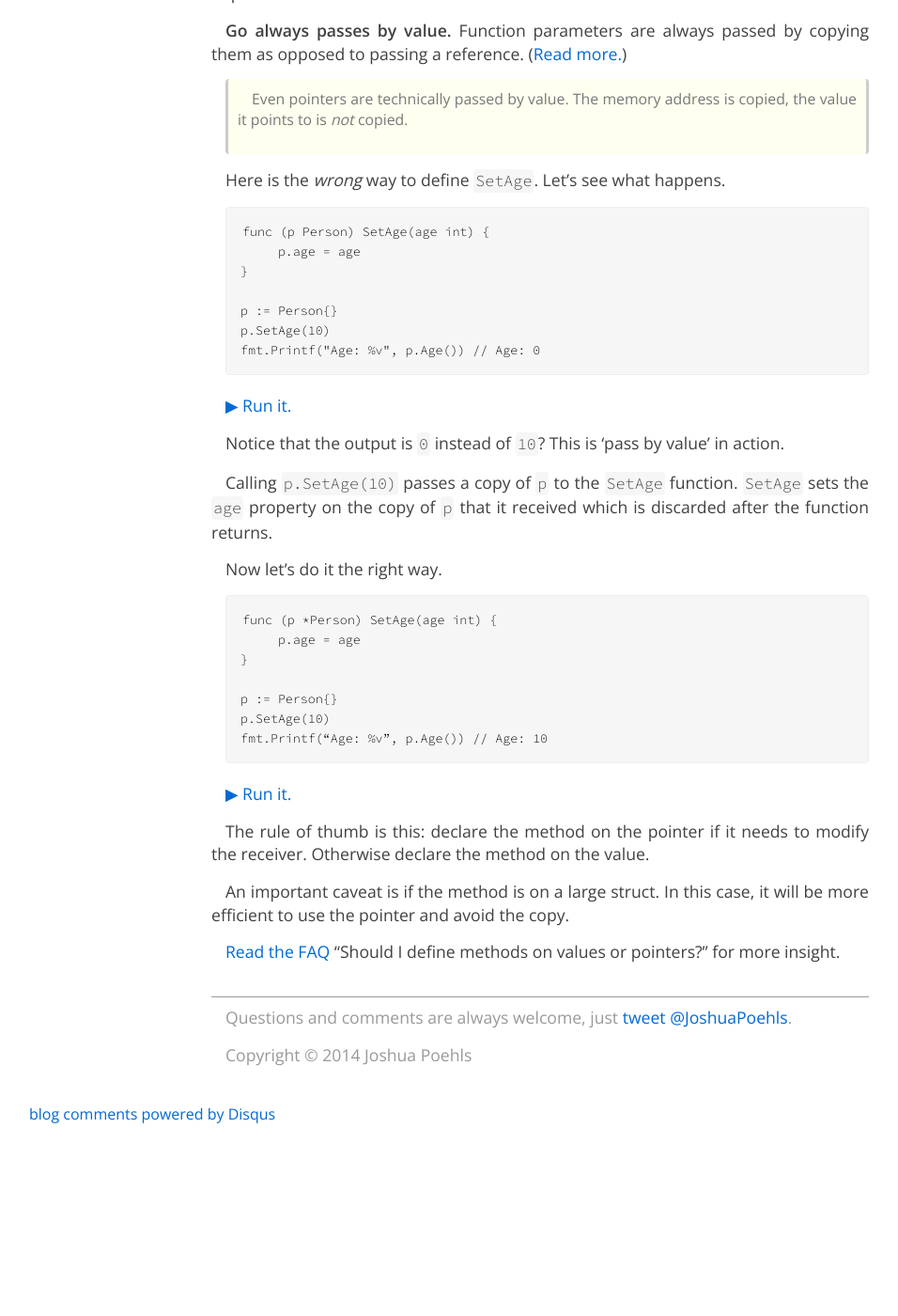
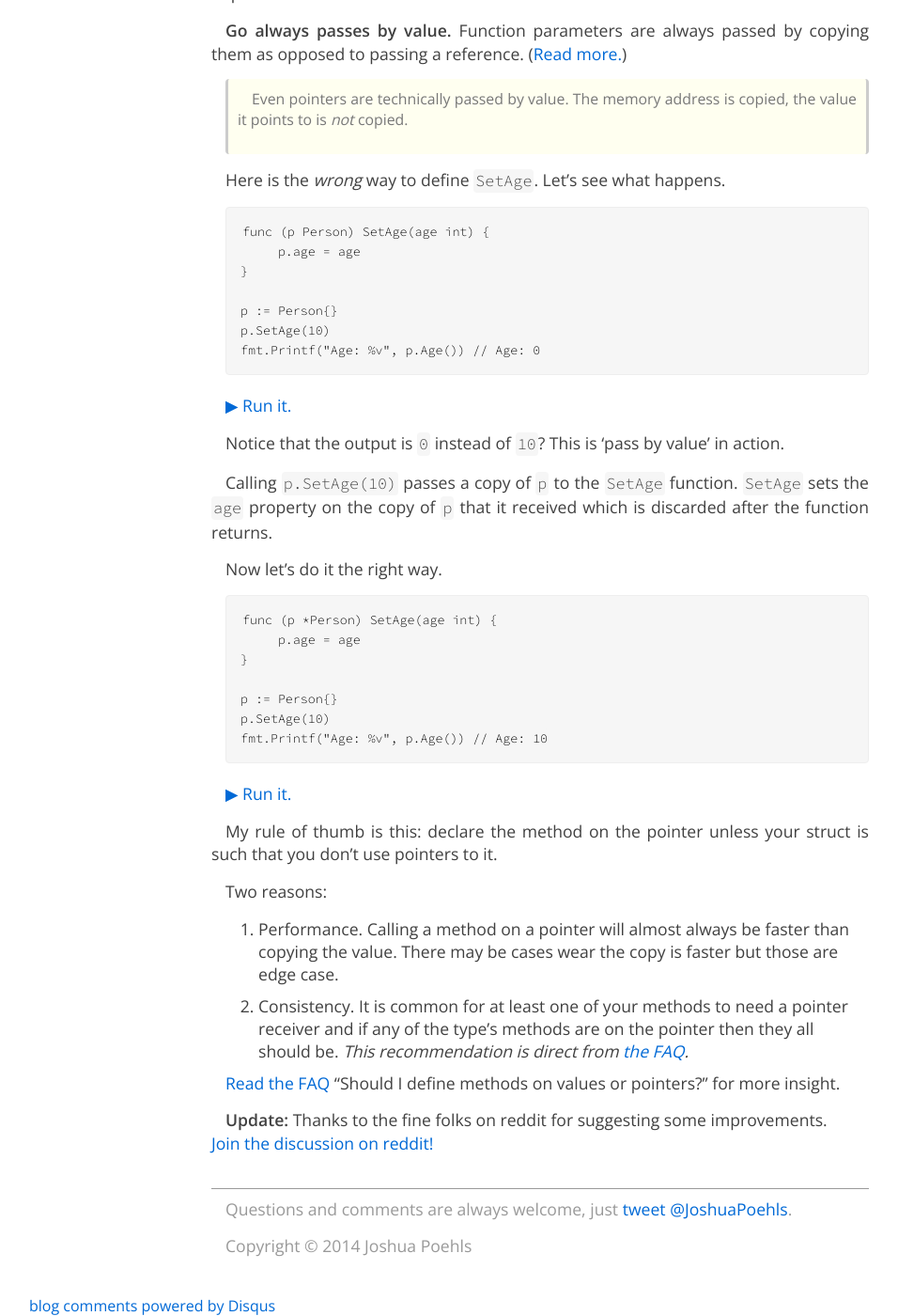
Before and after one commit to jpoehls/zduck.com, a Jekyll site: the page built from _posts/2014/2014-04-14-go-101-methods-on-pointers-vs-values.md, in a window 1280 px wide and 1400 px high, scrolled down 940 px. Shown: the whole window at 94% size, without its empty margins (65-1021 px from the left). Built offline with Jekyll 4.4.1, drawn with Linux system fonts in a browser that asks for light colours; Markdown is read by kramdown in place of the engine named in the settings; comment, search, counter and statistics services are not loaded; before the commit the page ends 2136 px from its top, so only the background shows below that.

Commit message:
Improving 'rule of thumb' in methods post.

```diff
--- a/_posts/2014/2014-04-14-go-101-methods-on-pointers-vs-values.md
+++ b/_posts/2014/2014-04-14-go-101-methods-on-pointers-vs-values.md
@@ -55,12 +55,18 @@ Now let's do it the right way.
 
 	p := Person{}
 	p.SetAge(10)
-	fmt.Printf(“Age: %v”, p.Age()) // Age: 10
+	fmt.Printf("Age: %v", p.Age()) // Age: 10
 
 [&#9654; Run it.](http://play.golang.org/p/BbIlSUQBCr)
 
-The rule of thumb is this: declare the method on the pointer if it needs to modify the receiver. Otherwise declare the method on the value.
+My rule of thumb is this: declare the method on the pointer unless your struct is such that you don't use pointers to it.
 
-An important caveat is if the method is on a large struct. In this case, it will be more efficient to use the pointer and avoid the copy.
+Two reasons:
+
+1. Performance. Calling a method on a pointer will almost always be faster than copying the value. There may be cases wear the copy is faster but those are edge case.
+2. Consistency. It is common for at least one of your methods to need a pointer receiver and if any of the type's methods are on the pointer then they all should be. *This recommendation is direct from [the FAQ](http://golang.org/doc/faq#methods_on_values_or_pointers).*
 
 [Read the FAQ](http://golang.org/doc/faq#methods_on_values_or_pointers) "Should I define methods on values or pointers?" for more insight.
+
+**Update:** Thanks to the fine folks on reddit for suggesting some improvements.
+[Join the discussion on reddit!](http://www.reddit.com/r/golang/comments/23060m/go_101_methods_on_pointers_vs_values/)
```
